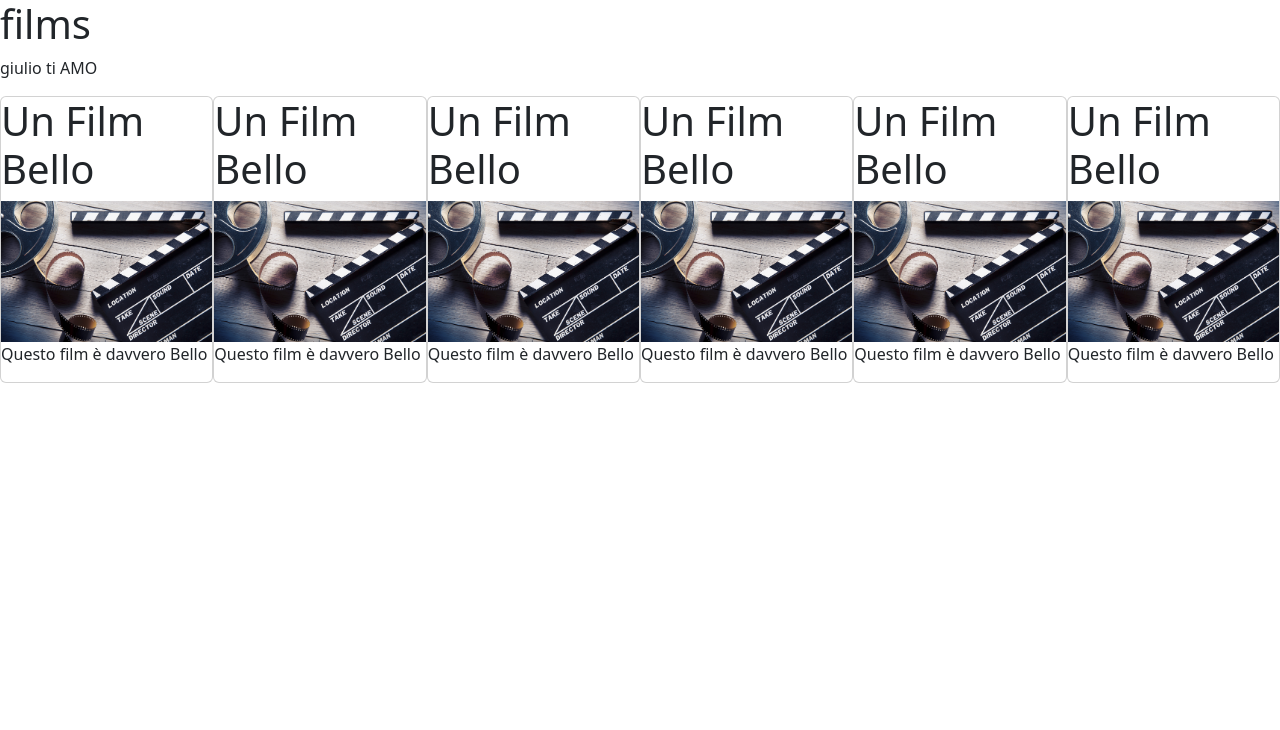
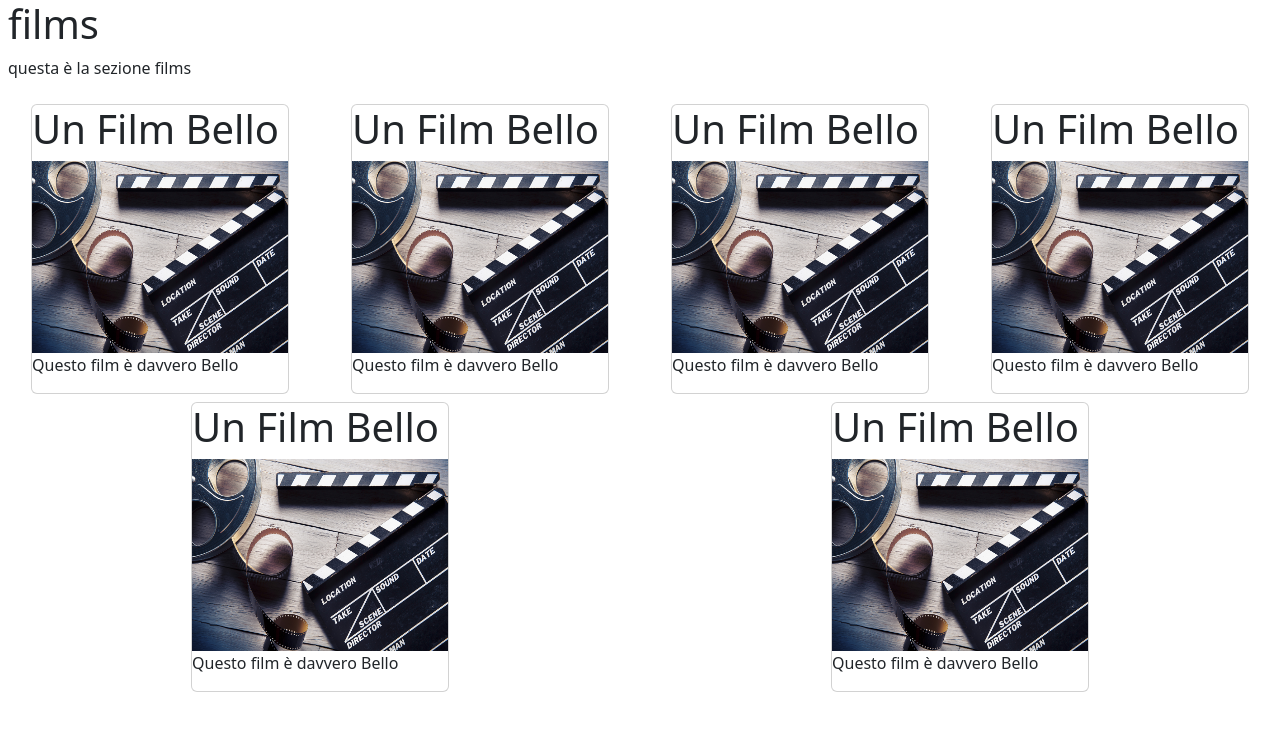
Before and after one commit to GiulioSilvestrini/laboratorioGitHub, a plain HTML site: page film.html in a window 1280 px wide. Drawn offline with nearby package versions, Linux system fonts and the light colour scheme.

Commit message:
ultimatum

```diff
--- a/film.html
+++ b/film.html
@@ -7,11 +7,19 @@
         integrity="sha384-9ndCyUaIbzAi2FUVXJi0CjmCapSmO7SnpJef0486qhLnuZ2cdeRhO02iuK6FUUVM" crossorigin="anonymous">
     <title>Document</title>
 </head>
+
+<style>
+    .size {
+    max-width: 16rem;
+    max-height: 12rem;
+    min-height: 12rem;
+}
+</style>
 <body>
-    <h1>films</h1>
-    <p>giulio ti AMO</p>
+    <h1 class="ms-2">films</h1>
+    <p class="ms-2">questa è la sezione films</p>
 
-    <div id="cardContainer" class="d-flex"></div>
+    <div id="cardContainer" class="d-flex justify-content-around flex-wrap"></div>
 </body>
 
 <script>
@@ -20,9 +28,9 @@
         .then(listaCard => {
             s = "";
             for (elem of listaCard) {
-                s += `<div class="card">
+                s += `<div class="card mt-2">
                         <h1>${elem.titolo}</h1>
-                        <img src="${elem.imgSrc}">
+                        <img class = "size" src="${elem.imgSrc}">
                         <p>${elem.contenuto}</p>
                       </div>`;
             }
```
Also changed, not shown: index.html (+0 -23 lines).
